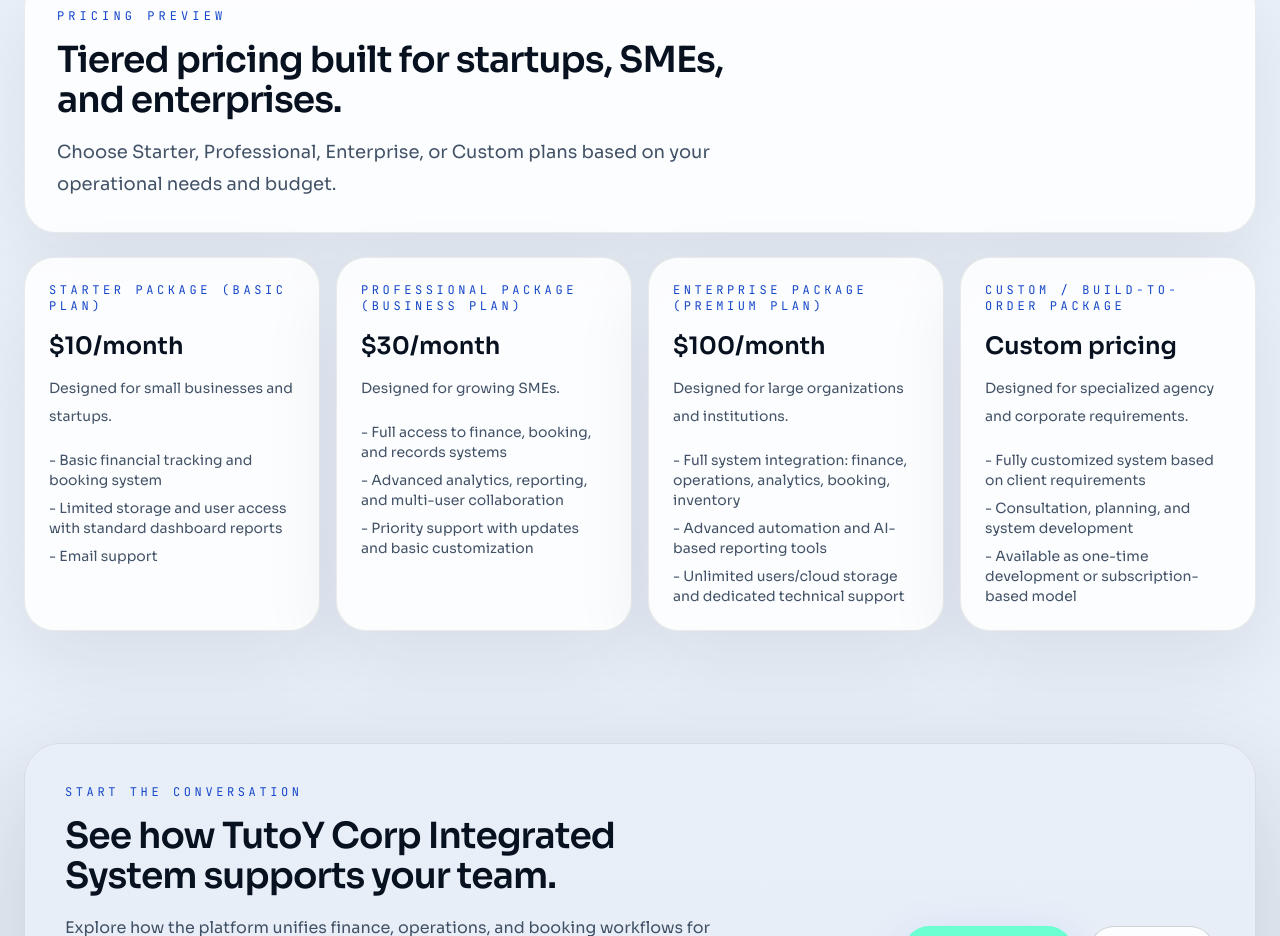
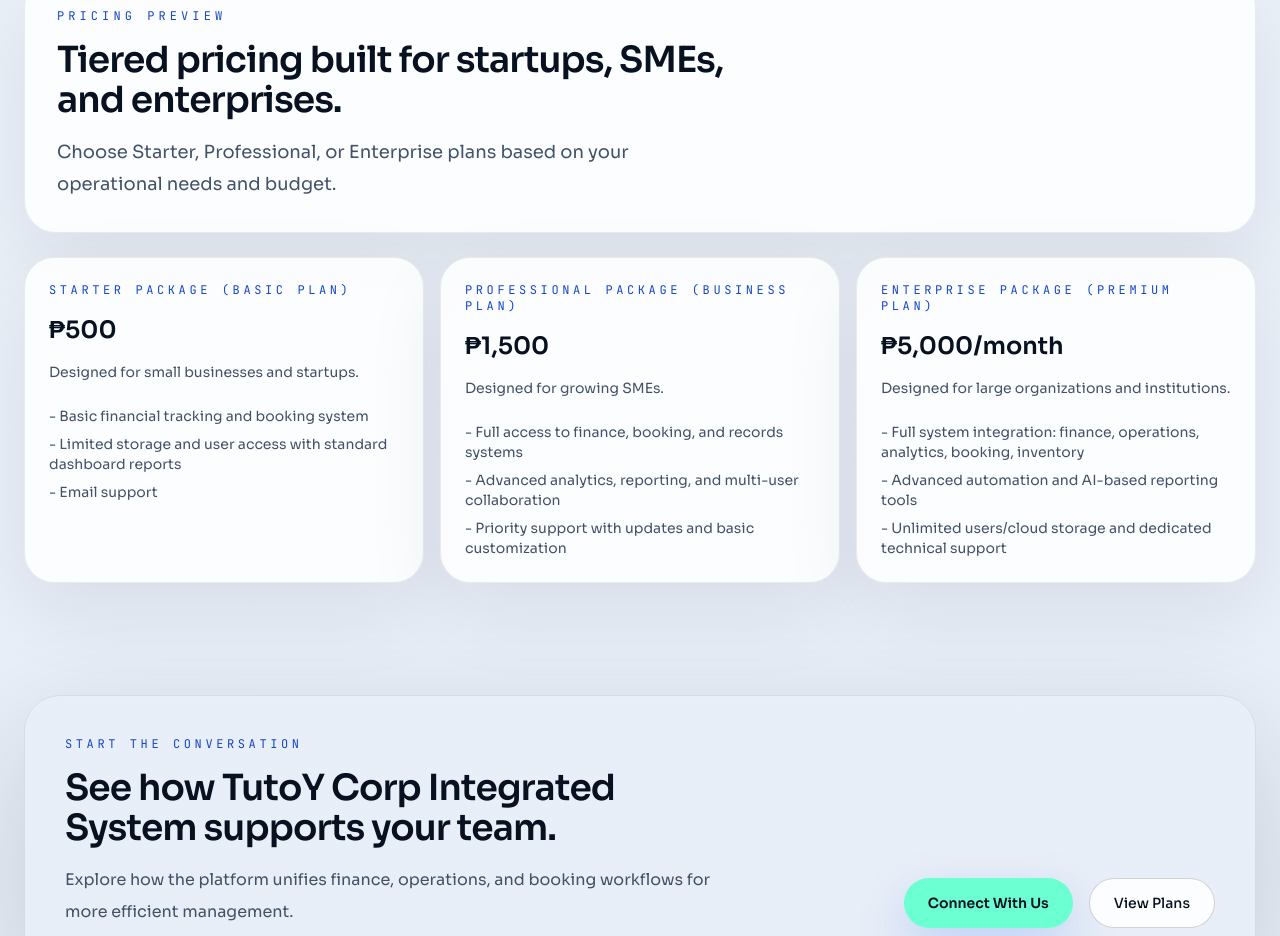
Before and after one commit to Xeyn19/tutoyscorp, a Next.js app: page / in a window 1280 px wide. Shown: the part 4339-5275 px from the top of the page. Built offline with nearby package versions, Linux system fonts and the light colour scheme.

Commit message:
updated the pricing and form section

```diff
--- a/src/app/contact/page.jsx
+++ b/src/app/contact/page.jsx
@@ -19,7 +19,7 @@
               Connect with {companyProfile.name}
             </h1>
             <p className="mt-4 max-w-3xl text-sm leading-7 text-[var(--hero-subtext)] sm:text-base sm:leading-8">
-              Tell us your requirements and preferred product or service. We will
+              Tell us your requirements and preferred plan. We will
               review your request and get back to you.
             </p>
             <div className="mt-6 flex flex-wrap gap-3">
--- a/src/components/landingpage/InquiryForm.jsx
+++ b/src/components/landingpage/InquiryForm.jsx
@@ -118,7 +118,7 @@
       </div>
 
       <label className="grid gap-2 text-sm text-[var(--foreground-muted)]">
-        Selected Package / Service
+        Selected Plan
         <select
           name="selectedService"
           value={form.selectedService}
@@ -126,7 +126,7 @@
           required
           className="rounded-xl border border-[var(--border-strong)] bg-[var(--surface-strong)] px-3 py-2.5 text-sm text-[var(--foreground)] outline-none focus:border-[var(--accent-strong)]"
         >
-          <option value="">Select a package or service</option>
+          <option value="">Select a plan</option>
           {services.map((service) => (
             <option key={service} value={service}>
               {service}
--- a/src/components/landingpage/LandingPage.jsx
+++ b/src/components/landingpage/LandingPage.jsx
@@ -462,11 +462,11 @@
             <SectionIntro
               eyebrow="Pricing Preview"
               title="Tiered pricing built for startups, SMEs, and enterprises."
-              description="Choose Starter, Professional, Enterprise, or Custom plans based on your operational needs and budget."
+              description="Choose Starter, Professional, or Enterprise plans based on your operational needs and budget."
             />
           </div>
 
-          <div className="grid gap-4 lg:grid-cols-2 xl:grid-cols-4">
+          <div className="grid gap-4 lg:grid-cols-2 xl:grid-cols-3">
             {pricingPreviewPlans.map((plan) => (
               <article
                 key={plan.name}
--- a/src/data/landingpage-content.js
+++ b/src/data/landingpage-content.js
@@ -181,7 +181,7 @@
   {
     name: "Starter Package (Basic Plan)",
     description: "Designed for small businesses and startups.",
-    price: "$10/month",
+    price: "₱500",
     highlights: [
       "Basic financial tracking and booking system",
       "Limited storage and user access with standard dashboard reports",
@@ -191,7 +191,7 @@
   {
     name: "Professional Package (Business Plan)",
     description: "Designed for growing SMEs.",
-    price: "$30/month",
+    price: "₱1,500",
     highlights: [
       "Full access to finance, booking, and records systems",
       "Advanced analytics, reporting, and multi-user collaboration",
@@ -201,29 +201,17 @@
   {
     name: "Enterprise Package (Premium Plan)",
     description: "Designed for large organizations and institutions.",
-    price: "$100/month",
+    price: "₱5,000/month",
     highlights: [
       "Full system integration: finance, operations, analytics, booking, inventory",
       "Advanced automation and AI-based reporting tools",
       "Unlimited users/cloud storage and dedicated technical support",
     ],
   },
-  {
-    name: "Custom / Build-to-Order Package",
-    description: "Designed for specialized agency and corporate requirements.",
-    price: "Custom pricing",
-    highlights: [
-      "Fully customized system based on client requirements",
-      "Consultation, planning, and system development",
-      "Available as one-time development or subscription-based model",
-    ],
-  },
 ];
 
 export const contactServiceOptions = [
-  "Starter Package (Basic Plan)",
-  "Professional Package (Business Plan)",
-  "Enterprise Package (Premium Plan)",
-  "Custom / Build-to-Order Package",
-  "Freemium trial access",
+  "Starter Package (Basic Plan) — ₱500",
+  "Professional Package (Business Plan) — ₱1,500",
+  "Enterprise Package (Premium Plan) — ₱5,000/month",
 ];
```
